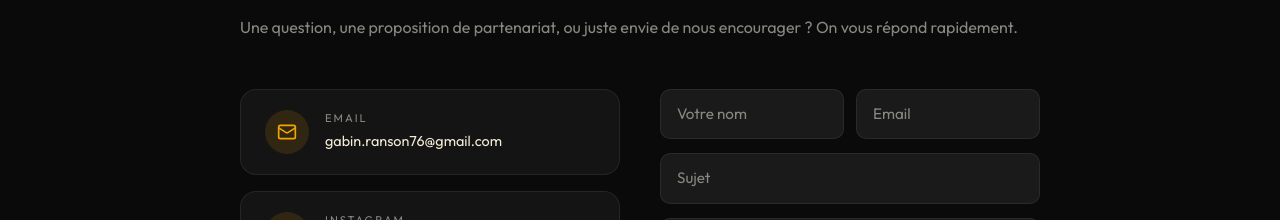
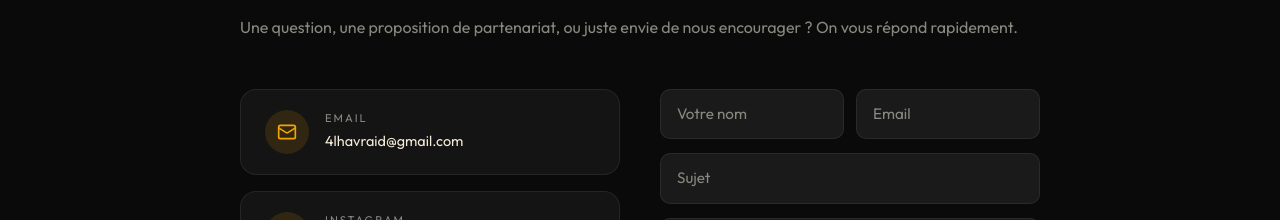
Before and after one commit to 4l-cmd/4l-havraid, a Next.js app: page / in a window 1280 px wide. Shown: the part 7180-7400 px from the top of the page. Built offline with nearby package versions, Linux system fonts and the light colour scheme; no server answers; the database is empty.

Commit message:
fix: update contact email to 4lhavraid@gmail.com

```diff
--- a/src/components/Contact.tsx
+++ b/src/components/Contact.tsx
@@ -35,13 +35,13 @@ export default function Contact() {
 
         <div style={{ display: 'grid', gridTemplateColumns: 'repeat(auto-fit, minmax(280px, 1fr))', gap: 40 }}>
           <div style={{ display: 'flex', flexDirection: 'column', gap: 16 }}>
-            <a href="mailto:gabin.ranson76@gmail.com" className="card" style={{ padding: '20px 24px', display: 'flex', alignItems: 'center', gap: 16, textDecoration: 'none' }}>
+            <a href="mailto:4lhavraid@gmail.com" className="card" style={{ padding: '20px 24px', display: 'flex', alignItems: 'center', gap: 16, textDecoration: 'none' }}>
               <div style={{ width: 44, height: 44, borderRadius: '50%', background: 'rgba(240,165,0,0.12)', display: 'flex', alignItems: 'center', justifyContent: 'center', flexShrink: 0 }}>
                 <Mail size={20} style={{ color: 'var(--amber)' }} />
               </div>
               <div>
                 <div style={{ fontSize: '0.7rem', letterSpacing: 2, textTransform: 'uppercase', color: 'var(--muted)', marginBottom: 2 }}>Email</div>
-                <div style={{ color: 'var(--sand)', fontSize: '0.9rem' }}>gabin.ranson76@gmail.com</div>
+                <div style={{ color: 'var(--sand)', fontSize: '0.9rem' }}>4lhavraid@gmail.com</div>
               </div>
             </a>
 
```
